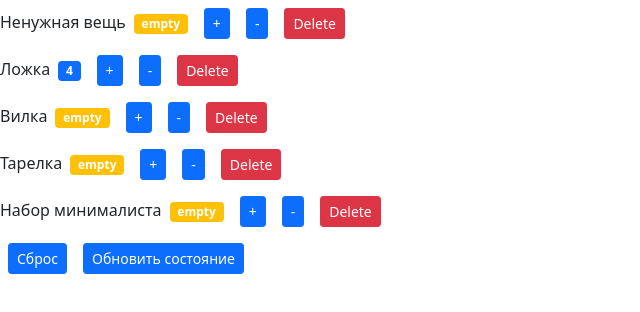
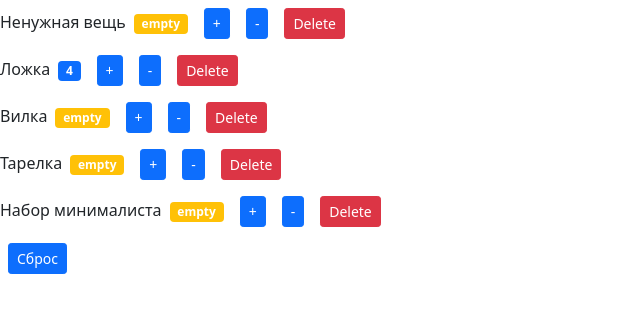
Before and after one commit to ichmirom/shopping-cart, a React (Create React App) app: page / in a window 1280 px wide. Shown: the top 312 px of the page, without its empty margins (0-640 px from the left). Built offline with nearby package versions, Linux system fonts and the light colour scheme.

Commit message:
add handleIncrement and handleDecrement

```diff
--- a/src/components/counter.jsx
+++ b/src/components/counter.jsx
@@ -1,4 +1,4 @@
-import React, {useState} from "react";
+import React from "react";
 
 const Counter = (props) => {
     const {value} = props
@@ -7,28 +7,18 @@ const Counter = (props) => {
         return value === 0 ? 'empty' : value
     }
 
-    const getGabeClasses = () => {
+    const getBadgeClasses = () => {
         let classes = 'badge m-2 '
         classes += value === 0 ? 'bg-warning' : 'bg-primary'
         return classes
     }
 
-    const handleIncrement = () => {
-        console.log(1)
-        // setValue((prevState) => prevState + 1)
-    }
-
-    const handleDecrement = () => {
-        console.log(2)
-        // setValue((prevState) => prevState - 1)
-    }
-
     return (
         <div>
             <span>{props.name}</span>
-            <span className={getGabeClasses()}>{formatCount()}</span>
-            <button className='btn btn-primary btn-sm m-2' onClick={handleIncrement}>+</button>
-            <button className='btn btn-primary btn-sm m-2' onClick={handleDecrement}>-</button>
+            <span className={getBadgeClasses()}>{formatCount()}</span>
+            <button className='btn btn-primary btn-sm m-2' onClick={() => props.onIncrement(props.id)}>+</button>
+            <button className='btn btn-primary btn-sm m-2' onClick={() => props.onDecrement(props.id)}>-</button>
             <button className="btn btn-danger btn-sm m-2" onClick={() => props.onDelete(props.id)}>Delete</button>
         </div>
     )
--- a/src/components/countersList.jsx
+++ b/src/components/countersList.jsx
@@ -20,22 +20,26 @@ const CountersList = () => {
         setCounters(initialState)
     }
 
-    const handleUpdate = () => {
-        const updatedState = [
-            {id: 0, value: 1, name: 'Ненужная вещь'},
-            {id: 1, value: 2, name: 'Ложка'},
-            {id: 2, value: 3, name: 'Вилка'},
-            {id: 3, value: 4, name: 'Тарелка'},
-            {id: 4, value: 0, name: 'Набор минималиста'}
-        ]
+    const handleIncrement = (id) => {
+        const updatedState = [...counters]
+        updatedState[id].value++
+        setCounters(updatedState)
+    }
+
+    const handleDecrement = (id) => {
+        const updatedState = [...counters]
+        updatedState[id].value--
         setCounters(updatedState)
     }
 
     return (
         <>
-            {counters.map(count => <Counter key={count.id} {...count} onDelete={handleDelete}/>)}
+            {counters.map(count => <Counter key={count.id}
+                                            {...count}
+                                            onDelete={handleDelete}
+                                            onIncrement={handleIncrement}
+                                            onDecrement={handleDecrement}/>)}
             <button className="btn btn-primary btn-sm m-2" onClick={handleReset}>Сброс</button>
-            <button className="btn btn-primary btn-sm m-2" onClick={handleUpdate}>Обновить состояние</button>
         </>
     )
 }
```
